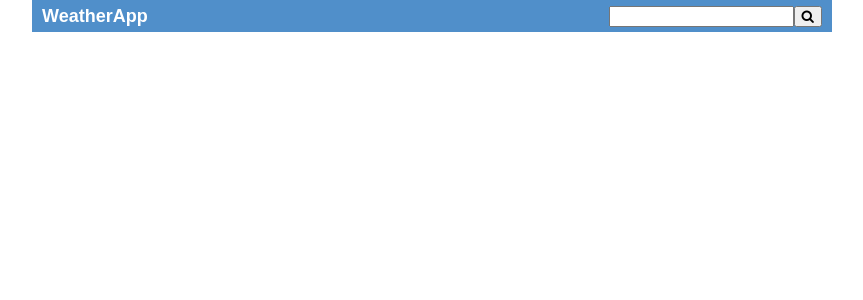
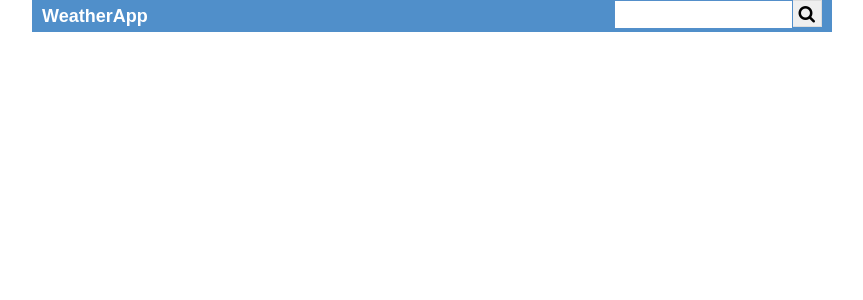
Before and after one commit to denisvfedas/Weather, a React (Create React App) app: page / in a window 1280 px wide. Shown: the top 300 px of the page, without its empty margins (208-1071 px from the left). Built offline with nearby package versions, Linux system fonts and the light colour scheme.

Commit message:
Search.css button

```diff
--- a/src/Search.css
+++ b/src/Search.css
@@ -3,12 +3,14 @@
 }
 
 .Search form {
+  margin: 0;
   display: flex;
   height: 2em;
 }
 
 .Search-form-input  {
   margin: 0;
+  padding: 0;
   height: 2em;
   border: 1px solid #538FCA;
 }
@@ -24,7 +26,7 @@
 .Search-form-button {
   margin: 0;
   height: 2em;
-  border: 1px solid #538FCA;
+  border: 1px solid #DDD;
   border-left: none;
   cursor: pointer;
 }
--- a/src/Search.js
+++ b/src/Search.js
@@ -1,5 +1,7 @@
 import React from 'react';
 import {browserHistory as history} from 'react-router';
+import './Search.css';
+
 
 class Search extends React.Component {
   constructor(props) {
@@ -23,7 +25,7 @@ class Search extends React.Component {
       <div className="Search">
         <form onSubmit={this._submitHandle}>
           <input type="text" ref="cityInput" className="Search-form-input"/>
-          <button className="Search-form-button"><i className="fa fa-search"/></button>
+          <button className="Search-form-button"><i className="fa fa-search fa-lg"/></button>
         </form>
       </div>
     );
```
